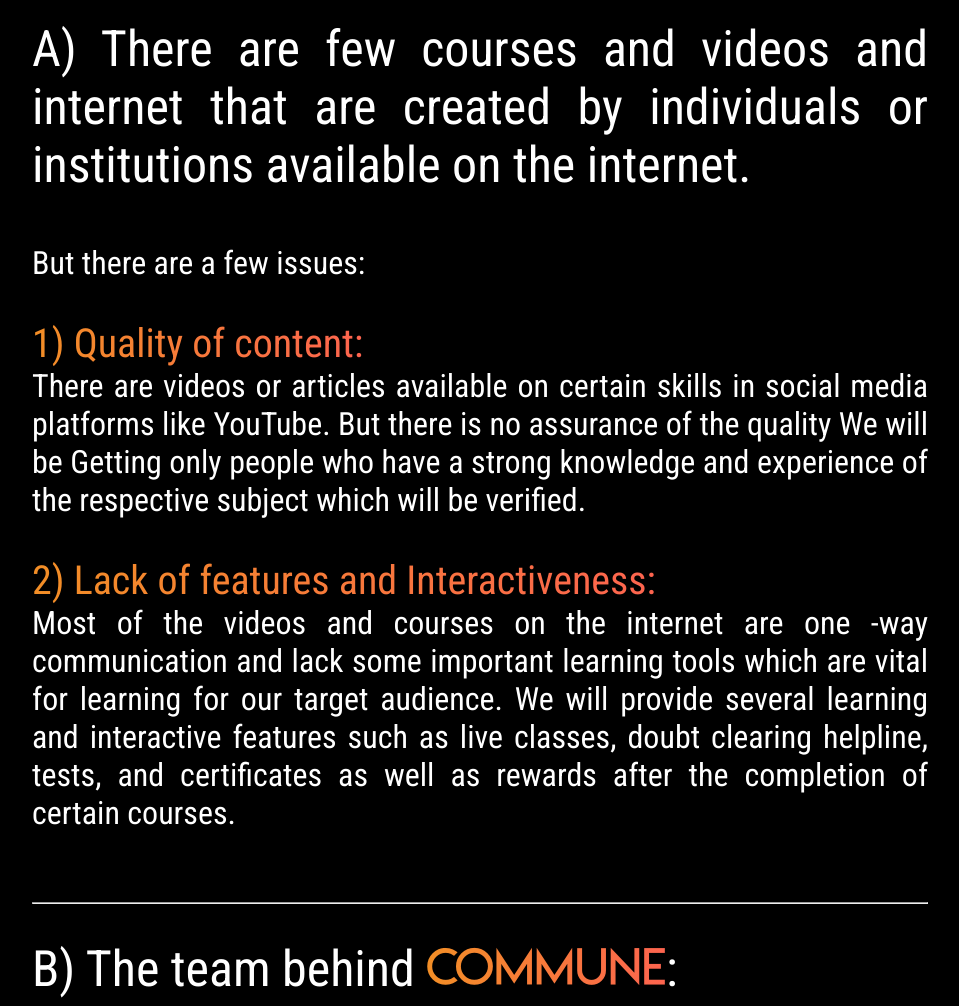
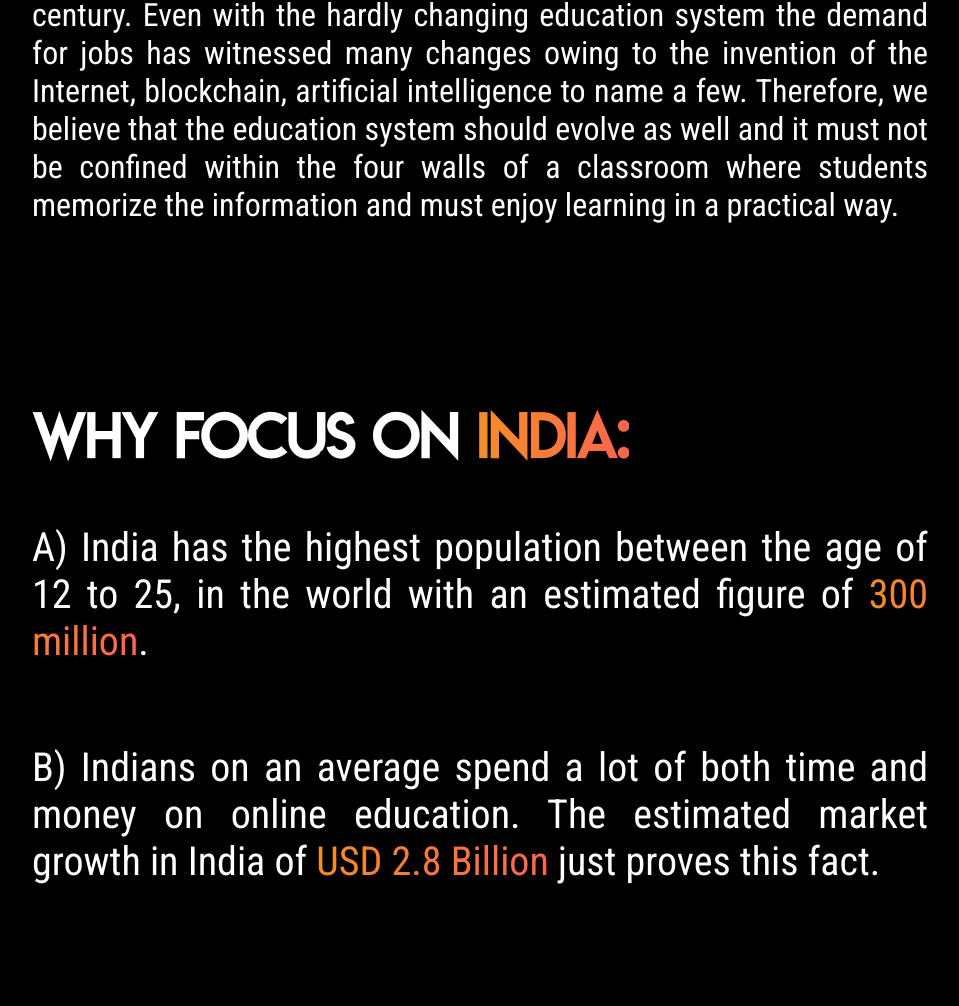
Before and after one commit to Aarnavv/Commune-WhitePaper, a plain HTML site: page index.html in a window 1280 px wide. Shown: the part 1794-2800 px from the top of the page, without its empty margins (168-1127 px from the left). Drawn offline with Linux system fonts and the light colour scheme.

Commit message:
Minor Updates

```diff
--- a/index.html
+++ b/index.html
@@ -13,7 +13,7 @@
 <body>
   <div class="logo-bar">
     <img src="logo.svg" alt="" class="commune-logo"/>
-      <h1 class="commune orange">Commune</h1>
+      <h1 class="commune">Commune</h1>
   </div>
   <div class="container">
     <section>
@@ -24,6 +24,7 @@
           in the jobs of the future and not taught in the traditional
           education system.
         </p>
+        <br><br>
         <h2 class="title">What is <span class="commune-small orange">Commune?</span></h2>
         <p class="whitepaper-text">
           Commune is a non-traditional education platform that provides
@@ -31,11 +32,13 @@
           world and are not taught in traditional education in a fun and
           engaging manner.
         </p>
+        <br><br>
         <h2 class="title">Who is our <span class="orange">Target audience?</span></h2>
         <p class="whitepaper-text">
           The teens and young adults of India between the age 12 and 25 who are
           mostly students.
         </p>
+        <br><br>
         <h2 class="title">
           What is the need of <span class="orange">Commune?</span>
         </h2>
@@ -49,8 +52,19 @@
           students memorize the information and must enjoy learning in a
           practical way.
         </p>
+        <br><br>
+        <h2 class="title">Why focus on <span class="orange">India:</span></h2>
+        <p class="whitepaper-text">
+          <span class="large-text">A) India has the highest population between the age of 12 to 25, in the world with an estimated figure of <span class="orange">300 million</span>. <br><br>
+          </span>
+        </p>
+        <p class="whitepaper-text">
+          <span class="large-text">B) Indians on an average spend a lot of both time and money on online education. The estimated market growth in India of <span class="orange">USD 2.8 Billion</span> just proves this fact. <br><br>
+          </span>
+        </p>
+        <br><br>
         <h2 class="title">What makes us <span class="orange">different:</span></h2>
-        <p class="whitepaper-text larger-text">
+        <p class="whitepaper-text large-text">
           A) There are few courses and videos and internet that are created by
           individuals or institutions available on the internet.
         </p>
@@ -73,7 +87,7 @@
         </p>
         <hr>
         <p class="whitepaper-text">
-          <span class="larger-text">B) The team behind <span class="commune orange larger-text">commune</span>: <br><br>
+          <span class="large-text">B) The team behind <span class="commune orange larger-text">commune:</span> <br><br>
           </span>
 
           The team behind commune belongs to the same age group as the target
@@ -81,7 +95,7 @@
         </p>
         <hr>
         <p class="whitepaper-text">
-          <span class="larger-text">C) The way of presentation: <br><br></span>
+          <span class="larger-text">C) The way of <span class="orange">presentation:</span> <br><br></span>
           Most of the courses found online are focused
           towards specific skills and are mainly focused towards people looking
           to add a skill to their resume. Instead of courses, it will be
@@ -89,7 +103,7 @@
           necessity.
         </p>
         <hr>
-        <br>
+        <br><br>
         <h2 class="title">Road <span class="orange">Map</span></h2>
         <div class="whitepaper-text">
           <span class="larger-text orange"> A) Stage 1: <br><br></span>
@@ -114,6 +128,7 @@
             Internships,Part time jobs etc. to be provided to emphasize on the practical education.</div>
           </br>
         </div>
+        <br><br>
         <div class="whitepaper-text">
           <h2 class="title"> <span class="orange">Marketing</span></h2>
           <p class="whitepaper-text">
```
